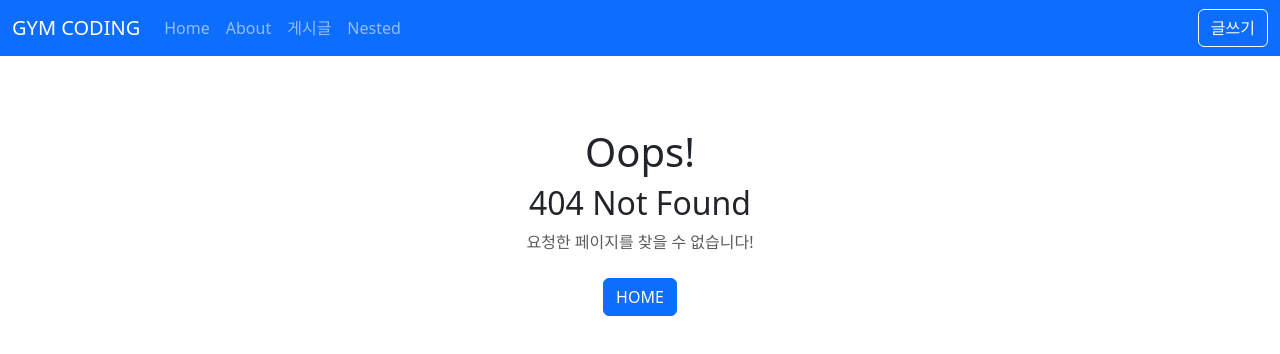
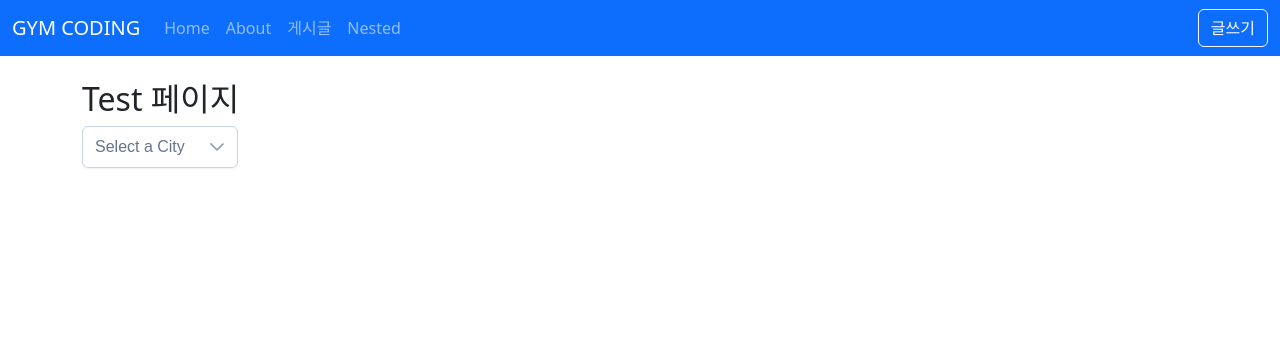
Before and after one commit to eunhye8767/study-vue3, a Vue app in the folder gymcoding/vue3-posts/: page /test in a window 1280 px wide. Before the commit this address had no page. Shown: the top 354 px of the page. Built offline with nearby package versions, Linux system fonts and the light colour scheme; a web font is replaced by a local one.

Commit message:
test,primeVue 테스트

```diff
--- a/gymcoding/vue3-posts/package.json
+++ b/gymcoding/vue3-posts/package.json
@@ -2,7 +2,7 @@
   "name": "vue3-posts",
   "version": "0.0.0",
   "scripts": {
-    "dev": "vite",
+    "dev": "vite --host 0.0.0.0 --port 8767",
     "build": "vite build",
     "preview": "vite preview --port 5050",
     "lint": "eslint . --ext .vue,.js,.jsx,.cjs,.mjs --fix --ignore-path .gitignore"
@@ -10,6 +10,7 @@
   "dependencies": {
     "bootstrap": "^5.3.3",
     "bootstrap-icons": "^1.11.3",
+    "primevue": "^3.45.0",
     "vue": "^3.2.33",
     "vue-router": "^4.5.0"
   },
@@ -20,6 +21,7 @@
     "eslint": "^8.5.0",
     "eslint-plugin-vue": "^8.2.0",
     "prettier": "^2.5.1",
+    "sass": "^1.85.1",
     "vite": "^2.9.5"
   }
 }
--- /dev/null
+++ b/gymcoding/vue3-posts/src/assets/custom.css
@@ -0,0 +1,3 @@
+ul.p-dropdown-items {
+  padding-left: 0;
+}
--- a/gymcoding/vue3-posts/src/router/index.js
+++ b/gymcoding/vue3-posts/src/router/index.js
@@ -10,6 +10,7 @@ import NestedView from "@/views/nested/NestedView.vue";
 import NestedOneView from "@/views/nested/NestedOneView.vue";
 import NestedTwoView from "@/views/nested/NestedTwoView.vue";
 import NestedHomeView from "@/views/nested/NestedHomeView.vue";
+import TestView from "@/views/TestView.vue";
 
 const routes = [
   {
@@ -76,6 +77,11 @@ const routes = [
       },
     ],
   },
+  {
+    path: "/test",
+    name: "Test",
+    component: TestView,
+  },
 ];
 
 const router = createRouter({
--- /dev/null
+++ b/gymcoding/vue3-posts/src/views/TestView.vue
@@ -0,0 +1,31 @@
+<template>
+  <div class="testView">
+    <h2>Test 페이지</h2>
+    <Dropdown
+      v-model="selectedCity"
+      :options="cities"
+      optionLabel="name"
+      placeholder="Select a City"
+      checkmark
+      :highlightOnSelect="false"
+      class="w-full md:w-14rem"
+      aria-labelledby="aria dropdown"
+    />
+  </div>
+</template>
+
+<script setup>
+// import Dropdown from "primevue/dropdown";s
+import { ref } from "vue";
+
+const selectedCity = ref();
+const cities = ref([
+  { name: "New York", code: "NY" },
+  { name: "Rome", code: "RM" },
+  { name: "London", code: "LDN" },
+  { name: "Istanbul", code: "IST" },
+  { name: "Paris", code: "PRS" },
+]);
+</script>
+
+<style lang="scss" scoped></style>
--- a/gymcoding/vue3-posts/vite.config.js
+++ b/gymcoding/vue3-posts/vite.config.js
@@ -1,14 +1,21 @@
-import { fileURLToPath, URL } from 'url';
+import { fileURLToPath, URL } from "url";
 
-import { defineConfig } from 'vite';
-import vue from '@vitejs/plugin-vue';
+import { defineConfig } from "vite";
+import vue from "@vitejs/plugin-vue";
 
 // https://vitejs.dev/config/
 export default defineConfig({
   plugins: [vue()],
   resolve: {
     alias: {
-      '@': fileURLToPath(new URL('./src', import.meta.url)),
+      "@": fileURLToPath(new URL("./src", import.meta.url)),
+    },
+  },
+  css: {
+    preprocessorOptions: {
+      scss: {
+        silenceDeprecations: ["legacy-js-api"],
+      },
     },
   },
 });
```
Also changed, not shown: gymcoding/vue3-posts/src/main.js (+23 -7 lines), 1 other file (tests, documents, lock files or other folders).
